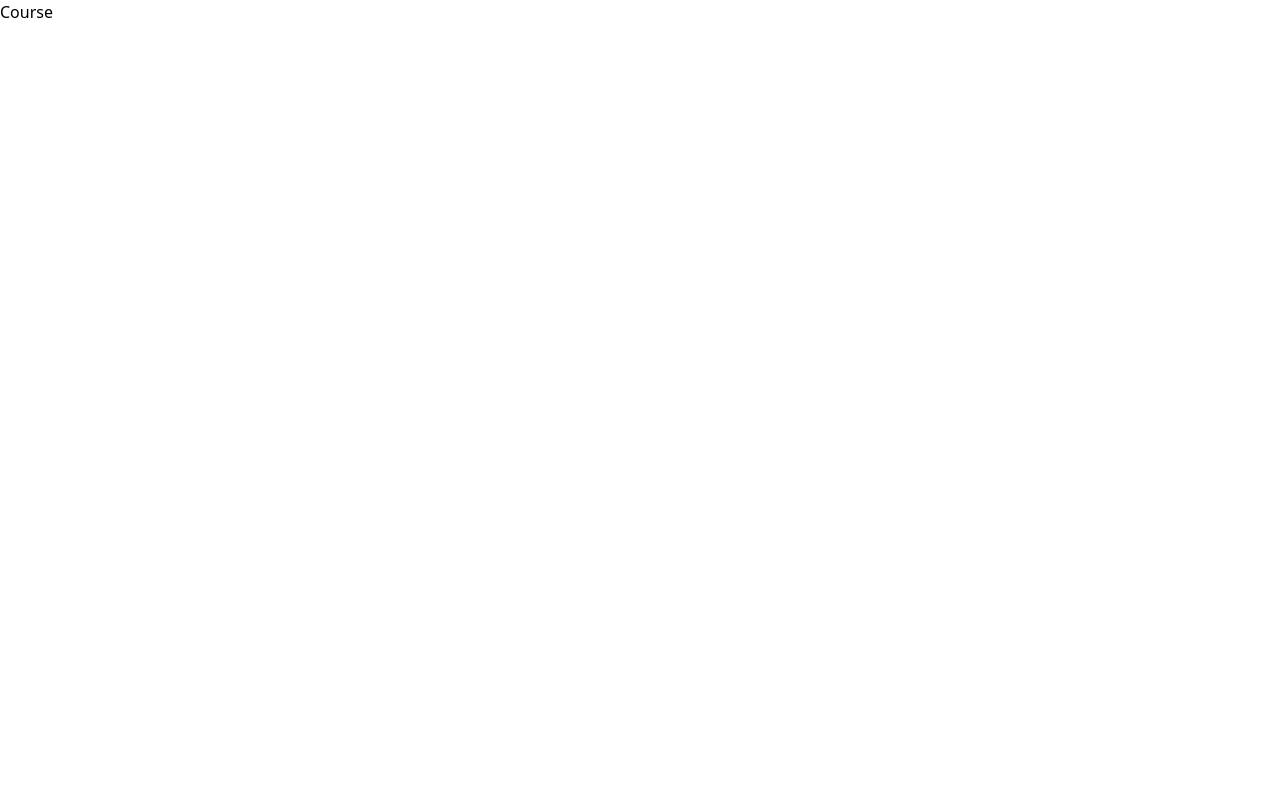
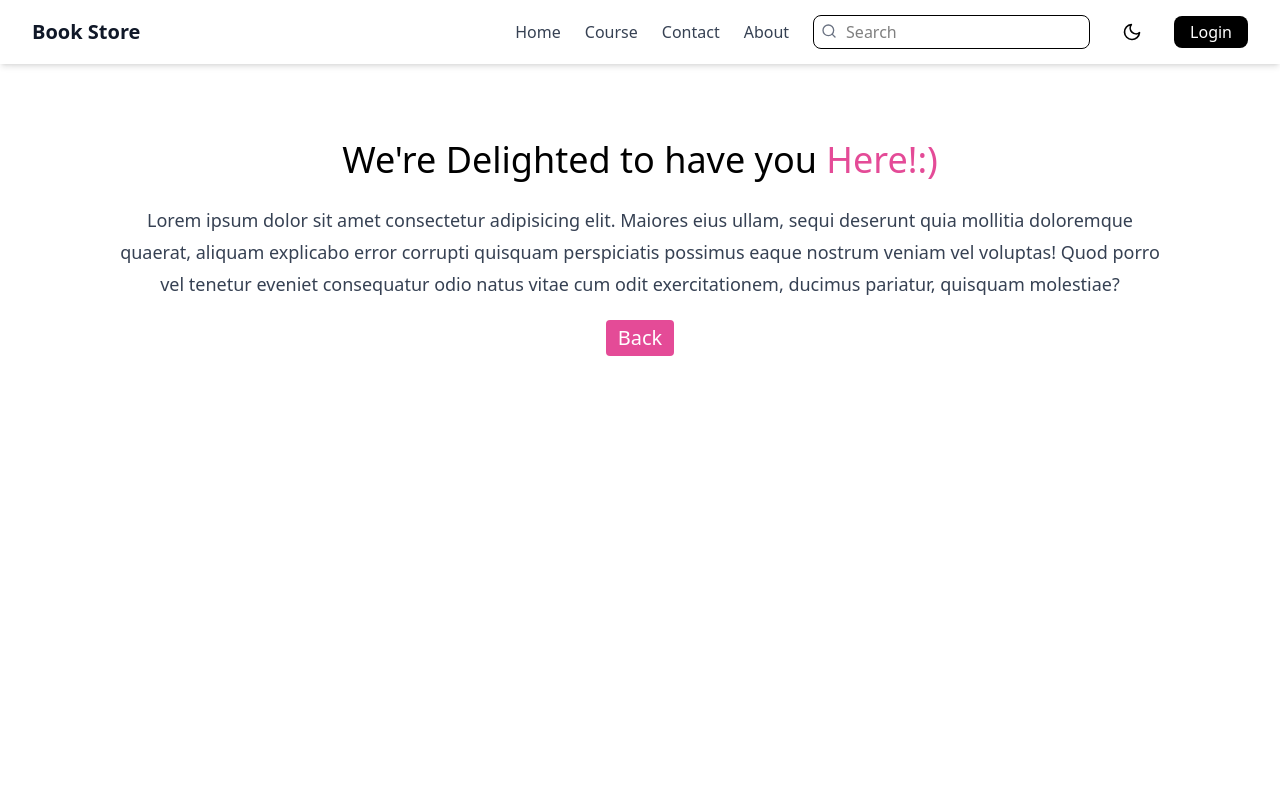
Before and after one commit to Niteshpandey80/BookStoreMern, a React app in the folder frontend/: page /course in a window 1280 px wide. Shown: the top 800 px of the page. Built offline with nearby package versions, Linux system fonts and the light colour scheme; the HTML template or start-up script is replaced by a standard one.

Commit message:
chnages in course page

```diff
--- a/frontend/src/App.jsx
+++ b/frontend/src/App.jsx
@@ -1,14 +1,14 @@
 import React from 'react'
 import Home from './home/Home'
-import Course from './components/Course'
 import {Routes, Route} from 'react-router-dom'
+import Courses from './courses/Courses'
 
 const App = () => {
   return (
     <>
      <Routes>
       <Route path='/' element={<Home/>}/>
-      <Route path='/course' element={<Course/>} />
+      <Route path='/course' element={<Courses/>} />
      </Routes>
     </>
   )
--- a/frontend/src/components/Banner.jsx
+++ b/frontend/src/components/Banner.jsx
@@ -1,6 +1,6 @@
 import React, { useState } from "react";
 import { FiMail } from "react-icons/fi";
-import img from "../../public/Banner.png";
+import img from "../assets/Banner.png";
 
 const Banner = () => {
   const [sinput, setSinput] = useState("");
--- a/frontend/src/components/Course.jsx
+++ b/frontend/src/components/Course.jsx
@@ -1,9 +1,15 @@
 import React from 'react'
+
 
 const Course = () => {
   return (
-    <div>
-      <h1>Course </h1>
+    <div className='min-h-screen mt-20 flex flex-col items-center '>
+      <h1 className='text-black  text-4xl mt-15'>We're Delighted to have you <span className='text-[#E44B97]'>Here!:)</span></h1>
+      <p className='mt-6 text-xs sm:text-sm md:text-lg leading-5 sm:leading-7 md:leading-8 text-center text-gray-700 lg:pl-30 lg:pr-30'>Lorem ipsum dolor sit amet consectetur adipisicing elit. Maiores eius ullam, sequi deserunt quia mollitia doloremque quaerat, aliquam explicabo error corrupti quisquam perspiciatis possimus eaque nostrum veniam vel voluptas! Quod porro vel tenetur eveniet consequatur odio natus vitae cum odit exercitationem, ducimus pariatur, quisquam molestiae?</p>
+      <button className='bg-[#E44B97] hover:bg-pink-700 text-white pl-3 pr-3 pt-1 pb-1 text-xl rounded mt-5'>Back</button>
+      <div>
+
+      </div>
     </div>
   )
 }
--- /dev/null
+++ b/frontend/src/courses/Courses.jsx
@@ -0,0 +1,19 @@
+import React from 'react'
+import Navbar from '../components/Navbar'
+import Footer from '../components/Footer'
+import Course from '../components/Course'
+
+
+const Courses = () => {
+  return (
+    <>
+    <Navbar/>
+     <div className='min-h-screen'>
+      <Course/>
+     </div>
+    <Footer/>
+    </>
+  )
+}
+
+export default Courses
```
Also changed, not shown: frontend/src/assets/Banner.png (renamed from frontend/public/Banner.png).
